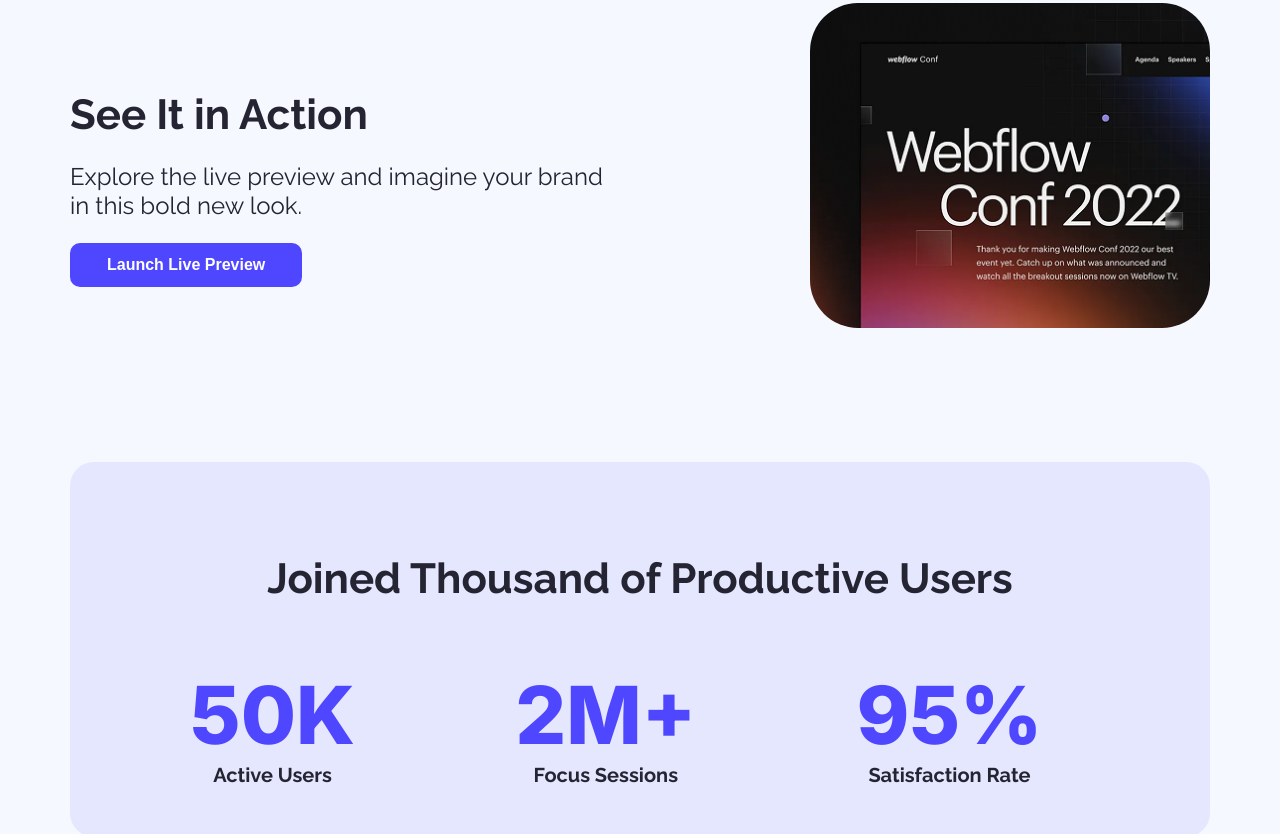
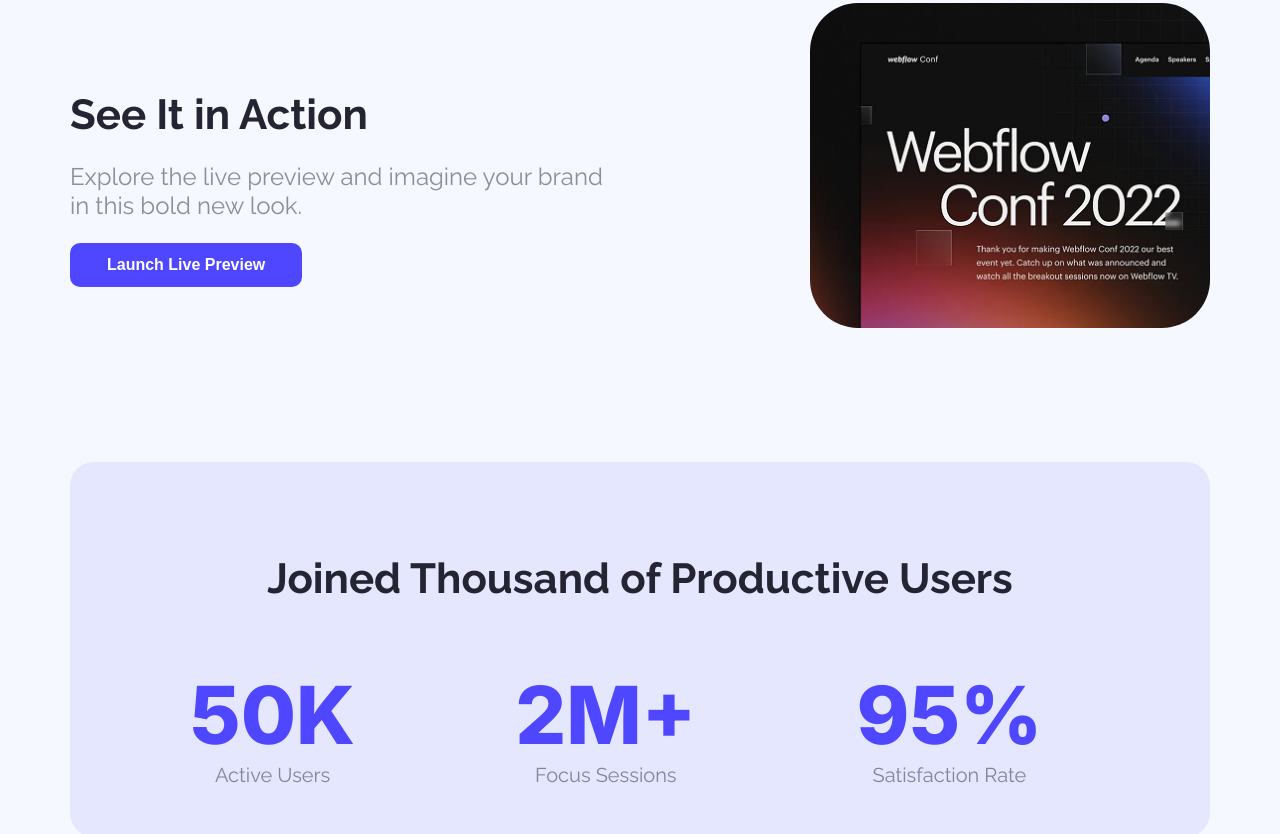
Before and after one commit to tmehnaj/Assignment-01, a plain HTML site: page index.html in a window 1280 px wide. Shown: the part 793-1627 px from the top of the page. Drawn offline with Linux system fonts and the light colour scheme.

Commit message:
another finishing touch

```diff
--- a/styles/style.css
+++ b/styles/style.css
@@ -40,6 +40,7 @@
     padding: 12px 36px;
     outline: none;
     border: 0.1px solid transparent;
+    transition: all 0.5s ease;
 }
 
 .btn:hover {
@@ -130,6 +131,7 @@
     font-size: 24px;
     margin-bottom: 23px;
     margin-top: 0px;
+    color: rgba(37, 36, 50, 0.5);
 }
 
 .action img {
@@ -164,8 +166,10 @@
 }
 
 .productive-users-data-desc {
+    font-weight: 400;
     font-size: 20px;
     margin: 0;
+    color: rgba(37, 36, 50, 0.5);
 }
 /* feedback section styles */
 
@@ -268,6 +272,7 @@
     text-align: center;
     background-color: white;
     border-top: 1px solid rgba(0, 0, 0, 0.10);
+    margin-bottom: 0;
 }
 
 .footer-content {
```
